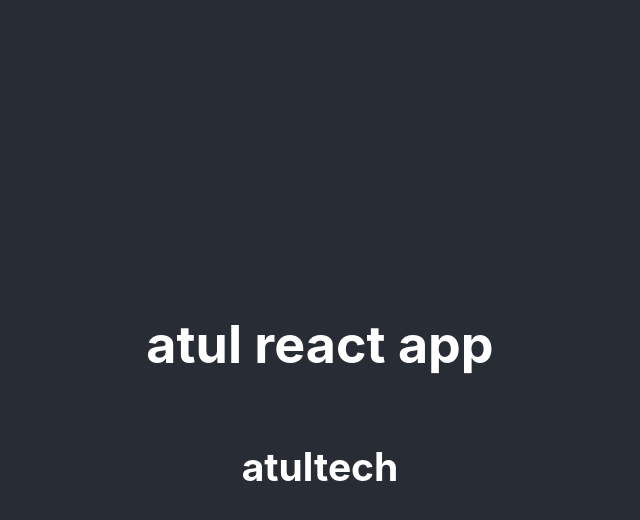
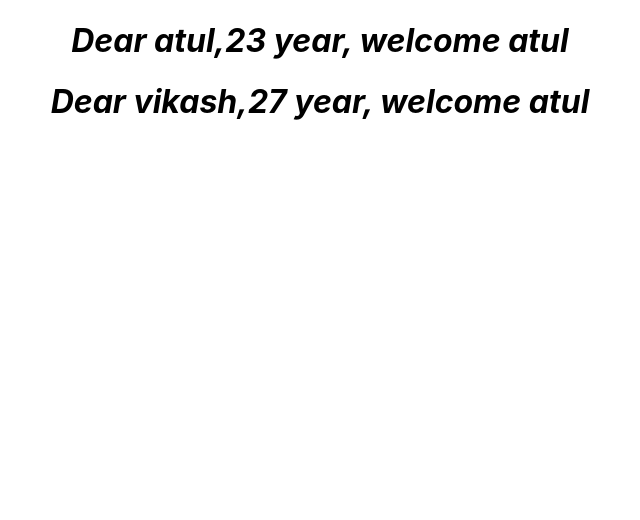
Before and after one commit to atulsingh9507/start-atulreact, a React (Create React App) app: page / in a window 1280 px wide. Shown: the top 520 px of the page, without its empty margins (320-960 px from the left). Built offline with nearby package versions, Linux system fonts and the light colour scheme.

Commit message:
add somthing

```diff
--- a/src/App.js
+++ b/src/App.js
@@ -1,13 +1,15 @@
 
 import './App.css';
+import Person from './component/person';
+
 
 function App() {
   return (
     <div className="App">
-      <header className="App-header">
-        <h1>atul react app</h1>
-        <h2>atultech</h2>
-      </header>
+      <Person name="atul"age="23" />
+      <Person name="vikash"age="27" />
+
+
     </div>
   );
 }
--- /dev/null
+++ b/src/component/person.js
@@ -0,0 +1,20 @@
+import React, {Component} from "react";
+
+
+class person extends Component {
+  constructor(props) {
+    super(props);
+    this.props=props;
+  }
+   render() {
+    return(
+        <div>
+            <h1>
+                <i>Dear {this.props.name},{this.props.age} year, welcome atul</i>
+            </h1>
+        </div>
+    );
+   }
+}
+
+export default person;
```
Also changed, not shown: src/component/man.js (added).
